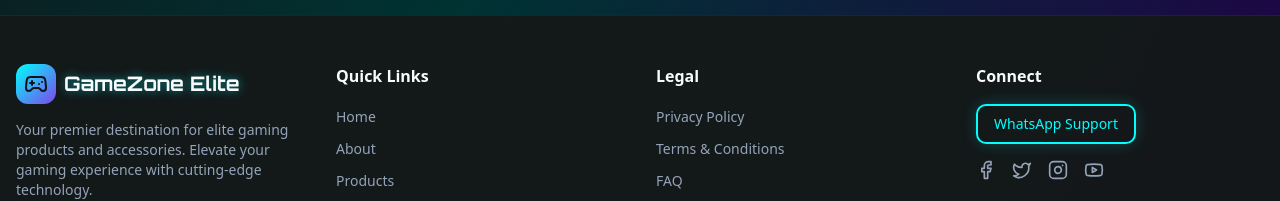
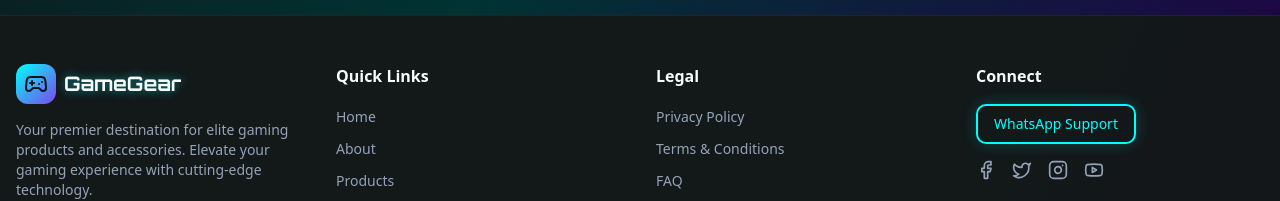
Before and after one commit to Bola-Kadiri/cyvanta-game, a React (Vite) app: page / in a window 1280 px wide. Shown: the part 2538-2739 px from the top of the page. Built offline with nearby package versions, Linux system fonts and the light colour scheme; the HTML template or start-up script is replaced by a standard one.

Commit message:
change footer

```diff
--- a/src/components/layout/Footer.tsx
+++ b/src/components/layout/Footer.tsx
@@ -35,7 +35,7 @@ const Footer = () => {
                 <Gamepad2 className="h-6 w-6 text-primary-foreground" />
               </div>
               <span className="text-xl font-bold text-glow" style={{ fontFamily: 'Orbitron, monospace' }}>
-                GameZone Elite
+                GameGear
               </span>
             </div>
             <p className="text-muted-foreground text-sm">
```
